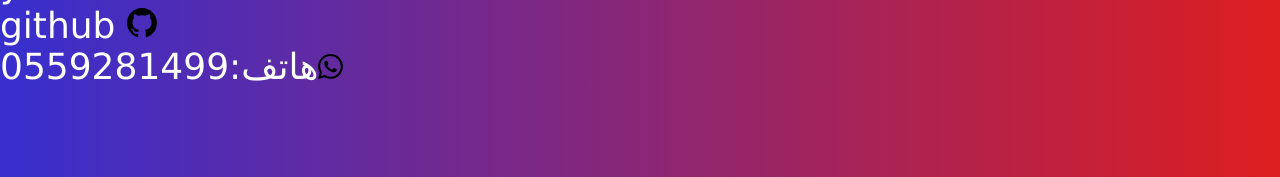
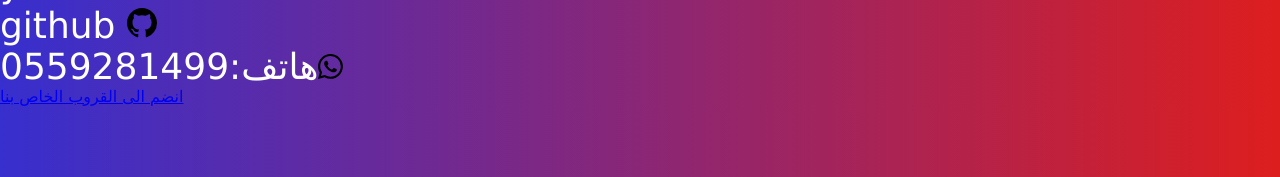
Before and after one commit to andmeen/andmeen.github.io, a plain HTML site: page index.html in a window 1280 px wide. Shown: the part 427-604 px from the top of the page. Drawn offline with nearby package versions, Linux system fonts and the light colour scheme.

Commit message:
add link

```diff
--- a/index.html
+++ b/index.html
@@ -46,7 +46,7 @@
    <a class="My-so" style="color: white;" href="https://www.youtube.com/channel/UCoVvM9ZVDRNKrQi6a_EH8Pg">youtube <img width="30ch" src="img/youtube.svg"></a><br>
    <a class="My-so" style="color: white;" href="https://github.com/andmeen">github <img width="30ch" src="img/github.svg"></a><br>
    <a class="My-so" href="https://api.whatsapp.com/send?phone=966559281499">هاتف:0559281499</a><img width="25ch" src="img/whatsapp.svg"></p>
-
+   <a class="My-sol" href="https://t.me/joinchat/Ye9WuwEfW2A1Nzk0" target="_blank">انضم الى القروب الخاص بنا</a>
 
 <script src="htpps://ajax.googleapis.com/ajax/libs/jquery/3.6.0/jquery.min.js"></script>
 <script src="js/script1.js"></script>
```
Also changed, not shown: java.html (+1 -1 lines), knowcss.html (+1 -1 lines), knowhtml.html (+1 -1 lines), myhtml.html (+1 -1 lines), vid.html (+1 -1 lines).
